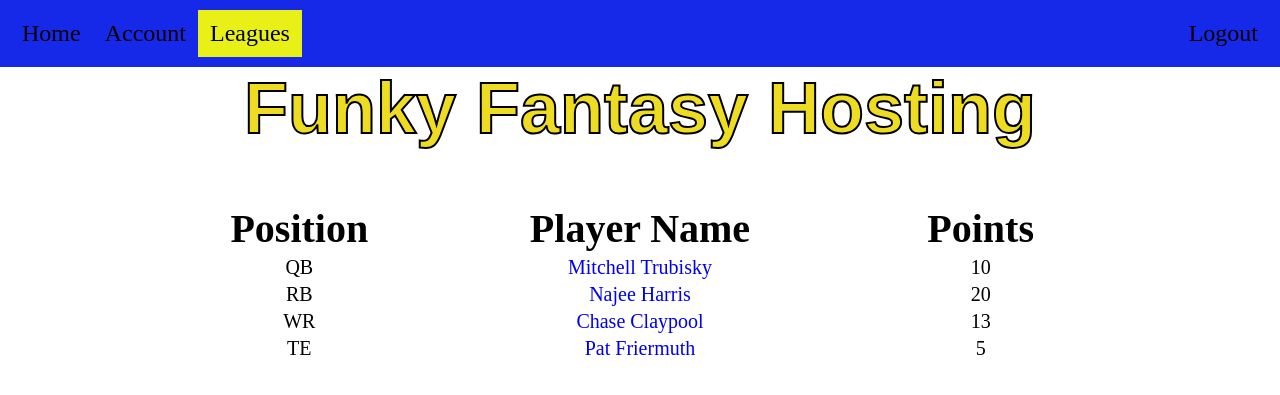
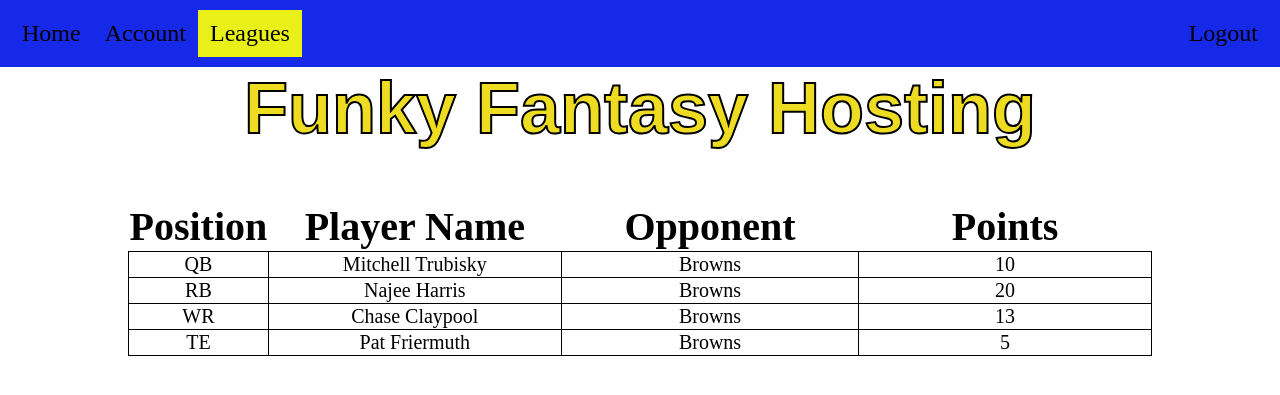
Before and after one commit to Funky-Fantasy-Hosting/FunkyFantasyHosting, a Flask app: page /team in a window 1280 px wide. Shown: the top 395 px of the page. Run offline with Flask 2, Linux system fonts and the light colour scheme.

Commit message:
Team Page Done

```diff
--- a/View.py
+++ b/View.py
@@ -39,27 +39,27 @@ def initdb_command():
 
 # Redirect to login by default (idea from fl06_session.oy)
 @app.route("/")
-def default():
-	return redirect(url_for("home"))
+def default(user=None):
+	return redirect(url_for("home", user=user))
 
 @app.route("/home")
-def home():
-	return render_template("home.html")
+def home(user=None):
+	return render_template("home.html", username=user)
 
 @app.route("/new_league/", methods=["GET", "POST"])
-def import_league(errMessage=None):
+def import_league(user=None, errMessage=None):
 	if request.method == "GET":
 		if (errMessage):
-			return render_template("import_league.html", message=errMessage)
+			return render_template("import_league.html", message=errMessage, username=user)
 		else:
-			return render_template("import_league.html")
+			return render_template("import_league.html", username=user)
 	else:
 		# Grab League information from ESPN
 		if (request.form["league_id"] == 1):
 			return render_template("import_successful.html",
-									user="username", league_type=request.form["league_type"], league_id=request.form["league_id"])
+									username=user, league_type=request.form["league_type"], league_id=request.form["league_id"])
 		else:
-			return redirect(url_for("import_league", errMessage="Invalid ESPN League ID"))
+			return redirect(url_for("import_league", user=user, errMessage="Invalid ESPN League ID"))
 
 @app.route("/account")
 def account_screen(user=None, userTeam=None):
@@ -67,8 +67,18 @@ def account_screen(user=None, userTeam=None):
 	return render_template("account.html", username=user, team=userTeam)
 
 @app.route("/leagues")
-def leagues_screen():
-	return render_template("leagues.html")
+def leagues_screen(user=None):
+	return render_template("leagues.html", username=user)
+
+@app.route("/team")
+def team(user=None, team=None):
+	teamList= [
+		{"link": "https://www.espn.com/nfl/player/_/id/3039707/mitchell-trubisky", "position": "QB", "name": "Mitchell Trubisky", "opp": "Browns", "points": 10},
+		{"link": "https://www.espn.com/nfl/player/_/id/4241457/najee-harris", "position": "RB", "name": "Najee Harris", "opp": "Browns", "points": 20},
+		{"link": "https://www.espn.com/nfl/player/_/id/4046692/chase-claypool", "position": "WR", "name": "Chase Claypool", "opp": "Browns", "points": 13},
+		{"link": "https://www.espn.com/nfl/player/_/id/4361411/pat-freiermuth", "position": "TE", "name": "Pat Friermuth", "opp": "Browns", "points": 5}
+	]
+	return render_template("team.html", username="TestUser", team=teamList)
 
 @app.route("/logout")
 def logout():
@@ -81,13 +91,3 @@ def login():
 @app.route('/create_account')
 def create_account():
     return render_template("create_account.html")
-
-@app.route("/team")
-def team(username=None, team=None):
-	teamList= [
-		{"link": "https://www.espn.com/nfl/player/_/id/3039707/mitchell-trubisky", "position": "QB", "name": "Mitchell Trubisky", "points": 10},
-		{"link": "https://www.espn.com/nfl/player/_/id/4241457/najee-harris", "position": "RB", "name": "Najee Harris", "points": 20},
-		{"link": "https://www.espn.com/nfl/player/_/id/4046692/chase-claypool", "position": "WR", "name": "Chase Claypool", "points": 13},
-		{"link": "https://www.espn.com/nfl/player/_/id/4361411/pat-freiermuth", "position": "TE", "name": "Pat Friermuth", "points": 5}
-	]
-	return render_template("team.html", username="TestUser", team=teamList)
--- a/static/stylesheet.css
+++ b/static/stylesheet.css
@@ -20,9 +20,9 @@ h2 {
 }
 
 table {
-	border: 2px sold black;
 	width: 80%;
 	background-color: white;
+	border-collapse: collapse;
 }
 
 td  {
@@ -38,6 +38,7 @@ th {
 
 a {
 	text-decoration: none;
+	color: black;
 }
 
 .form {
@@ -71,6 +72,22 @@ a {
   background-color: #e9f018;
 }
 
+.Pos {
+	width: 10%;
+}
+
+.Name {
+	width: 30%;
+}
+
+.Opp {
+	width: 30%;
+}
+
+.Points {
+	width: 30%;
+}
+
 .fLeft {
 	float: left;
 }
@@ -83,3 +100,10 @@ a {
 	margin-left: auto;
 	margin-right: auto;
 }
+
+.rBorder {
+	border-top: 1px solid black;
+	border-bottom: 1px solid black;
+  border-left: 1px solid black;
+  border-right: 1px solid black;
+}
--- a/templates/account.html
+++ b/templates/account.html
@@ -11,8 +11,8 @@
 		{% if username %}
 			<a class="fRight" href="/logout">Logout</a>
 		{% else %}
+			<a class="fRight" href="/create_account">Create Account</a>
 			<a class="fRight" href="/login">Login</a>
-			<a class="fRight" href="/create_account">Create Account</a>
 		{% endif %}
 	</div>
 {% endblock %}
@@ -37,5 +37,6 @@
 		</table>
 	{% else %}
 		<!-- There is no user logged in. -->
+		<h2 href="/login" class="fCenter">Must be logged in to view page.</h2>
 	{% endif %}
 {% endblock %}
--- a/templates/home.html
+++ b/templates/home.html
@@ -11,8 +11,8 @@
 		{% if username %}
 			<a class="fRight" href="/logout">Logout</a>
 		{% else %}
+			<a class="fRight" href="/create_account">Create Account</a>
 			<a class="fRight" href="/login">Login</a>
-			<a class="fRight" href="/create_account">Create Account</a>
 		{% endif %}
 	</div>
 {% endblock %}
--- a/templates/import_league.html
+++ b/templates/import_league.html
@@ -11,13 +11,14 @@
 		{% if username %}
 			<a class="fRight" href="/logout">Logout</a>
 		{% else %}
+			<a class="fRight" href="/create_account">Create Account</a>
 			<a class="fRight" href="/login">Login</a>
-			<a class="fRight" href="/create_account">Create Account</a>
 		{% endif %}
 	</div>
 {% endblock %}
 
 {% block body %}
+	{% if username %}
 		<h2>Import New ESPN League</h2>
 		{% if message %}
 			<h3>{{ message }}</h3>
@@ -36,4 +37,7 @@
 			<label for="league_id" class="label_text">ESPN League ID: </label>
 			<input type="text" id="league_id" name="league_id">
 		</form>
+	{% else if %}
+		<h2 class="fCenter">Must be logged in to view page.</h2>
+	{% endif %}
 {% endblock %}
--- a/templates/layout.html
+++ b/templates/layout.html
@@ -14,8 +14,8 @@
 		{% if username %}
 			<a class="fRight" href="/logout">Logout</a>
 		{% else %}
+			<a class="fRight" href="/create_account">Create Account</a>
 			<a class="fRight" href="/login">Login</a>
-			<a class="fRight" href="/create_account">Create Account</a>
 		{% endif %}
 		</div>
 	{% endblock %}
--- a/templates/login.html
+++ b/templates/login.html
@@ -25,5 +25,4 @@
 	  <input type="text" id="password" name="password"><br><br>
 	  <input type="submit" value="Submit">
 	</form>
-
 {% endblock %}
--- a/templates/team.html
+++ b/templates/team.html
@@ -11,25 +11,31 @@
 		{% if username %}
 			<a class="fRight" href="/logout">Logout</a>
 		{% else %}
+			<a class="fRight" href="/create_account">Create Account</a>
 			<a class="fRight" href="/login">Login</a>
-			<a class="fRight" href="/create_account">Create Account</a>
 		{% endif %}
 	</div>
 {% endblock %}
 
 {% block body %}
-	<table class="fCenter">
-		<tr>
-			<th>Position</th>
-			<th>Player Name</th>
-			<th>Points</th>
-		</tr>
-		{% for player in team %}
+	{% if username %}
+		<table class="fCenter">
 			<tr>
-				<td>{{ player.position }}</td>
-				<td><a href={{ player.link }} target="_blank" rel="noopener noreferrer">{{ player.name }}</a></td>
-				<td>{{ player.points }}</td>
+				<th class="Pos">Position</th>
+				<th class="Name">Player Name</th>
+				<th class="Opp">Opponent</th>
+				<th class="Points">Points</th>
 			</tr>
-		{% endfor %}
-	</table>
+			{% for player in team %}
+				<tr class="rBorder">
+					<td class="Pos">{{ player.position }}</td>
+					<td class="rBorder Name"><a href={{ player.link }} target="_blank" rel="noopener noreferrer">{{ player.name }}</a></td>
+					<td class="rBorder Opp">{{ player.opp }}</td>
+					<td class="Points">{{ player.points }}</td>
+				</tr>
+			{% endfor %}
+		</table>
+	{% else %}
+		<h2 class="fCenter">Must be logged in to view page.</h2>
+	{% endif %}
 {% endblock %}
```
Also changed, not shown: templates/import_successful.html (+10 -6 lines), templates/leagues.html (+6 -2 lines). Lines whose indentation alone changed are shown as unchanged.
